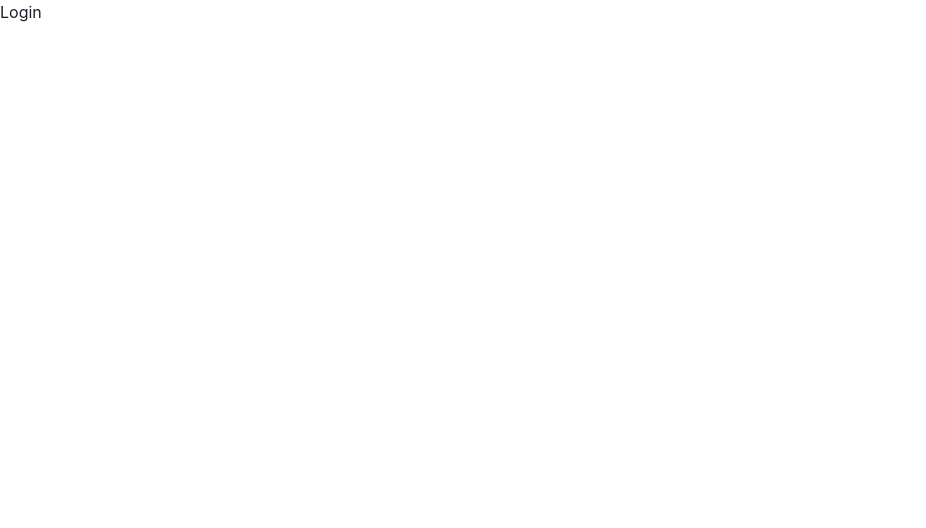
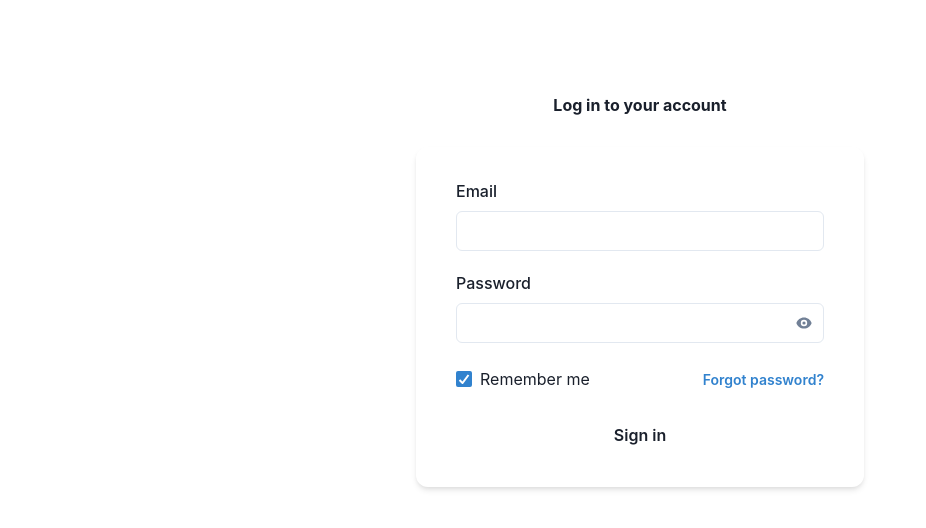
Before and after one commit to UrosDelic/bounty-hunters-fe, a React (Create React App) app: page /login in a window 1280 px wide. Shown: the top 528 px of the page, without its empty margins (0-926 px from the left). Built offline with nearby package versions, Linux system fonts and the light colour scheme.

Commit message:
components

```diff
--- a/src/App.tsx
+++ b/src/App.tsx
@@ -22,13 +22,13 @@ import MyTasksPage from './pages/my-tasks/MyTask';
 import TaskDetailsPage from './pages/my-tasks/TaskDetails';
 import { UserTypes } from './context/userTypes';
 import './theme/styles.css';
-
+import Login from 'components/login/Login';
 function App() {
   return (
     <ChakraProvider theme={theme}>
       <BrowserRouter>
         <Routes>
-          <Route path="/login" element={<div>Login</div>} />
+          <Route path="/login" element={<Login></Login>} />
 
           <Route element={<Layout />}>
             <Route
--- /dev/null
+++ b/src/components/login/Login.tsx
@@ -0,0 +1,66 @@
+import {
+  Container,
+  Heading,
+  HStack,
+  Stack,
+  useBreakpointValue,
+  Text,
+  Button,
+  Box,
+  useColorModeValue,
+  FormControl,
+  FormLabel,
+  Input,
+  Checkbox,
+  Divider,
+} from '@chakra-ui/react';
+import React from 'react';
+import { PasswordField } from './PasswordField';
+
+export default function Login() {
+  return (
+    <Container
+      maxW="lg"
+      py={{ base: '12', md: '24' }}
+      px={{ base: '0', sm: '8' }}
+    >
+      <Stack spacing="8">
+        <Stack spacing="6">
+          <Stack spacing={{ base: '2', md: '3' }} textAlign="center">
+            <Heading size={useBreakpointValue({ base: 'xs', md: 'sm' })}>
+              Log in to your account
+            </Heading>
+          </Stack>
+        </Stack>
+        <Box
+          py={{ base: '0', sm: '8' }}
+          px={{ base: '4', sm: '10' }}
+          bg={useBreakpointValue({ base: 'transparent', sm: 'bg-surface' })}
+          boxShadow={{ base: 'none', sm: useColorModeValue('md', 'md-dark') }}
+          borderRadius={{ base: 'none', sm: 'xl' }}
+        >
+          <Stack spacing="6">
+            <Stack spacing="5">
+              <FormControl>
+                <FormLabel htmlFor="email">Email</FormLabel>
+                <Input id="email" type="email" />
+              </FormControl>
+              <PasswordField />
+            </Stack>
+            <HStack justify="space-between">
+              <Checkbox defaultChecked>Remember me</Checkbox>
+              <Button variant="link" colorScheme="blue" size="sm">
+                Forgot password?
+              </Button>
+            </HStack>
+            <Stack spacing="6">
+              <Button variant="primary" type="submit">
+                Sign in
+              </Button>
+            </Stack>
+          </Stack>
+        </Box>
+      </Stack>
+    </Container>
+  );
+}
--- /dev/null
+++ b/src/components/login/PasswordField.tsx
@@ -0,0 +1,55 @@
+import {
+  FormControl,
+  FormLabel,
+  IconButton,
+  Input,
+  InputGroup,
+  InputProps,
+  InputRightElement,
+  useDisclosure,
+  useMergeRefs,
+} from '@chakra-ui/react';
+import * as React from 'react';
+import { HiEye, HiEyeOff } from 'react-icons/hi';
+
+export const PasswordField = React.forwardRef<HTMLInputElement, InputProps>(
+  (props, ref) => {
+    const { isOpen, onToggle } = useDisclosure();
+    const inputRef = React.useRef<HTMLInputElement>(null);
+
+    const mergeRef = useMergeRefs(inputRef, ref);
+    const onClickReveal = () => {
+      onToggle();
+      if (inputRef.current) {
+        inputRef.current.focus({ preventScroll: true });
+      }
+    };
+
+    return (
+      <FormControl>
+        <FormLabel htmlFor="password">Password</FormLabel>
+        <InputGroup>
+          <InputRightElement>
+            <IconButton
+              variant="link"
+              aria-label={isOpen ? 'Mask password' : 'Reveal password'}
+              icon={isOpen ? <HiEyeOff /> : <HiEye />}
+              onClick={onClickReveal}
+            />
+          </InputRightElement>
+          <Input
+            id="password"
+            ref={mergeRef}
+            name="password"
+            type={isOpen ? 'text' : 'password'}
+            autoComplete="current-password"
+            required
+            {...props}
+          />
+        </InputGroup>
+      </FormControl>
+    );
+  }
+);
+
+PasswordField.displayName = 'PasswordField';
```
